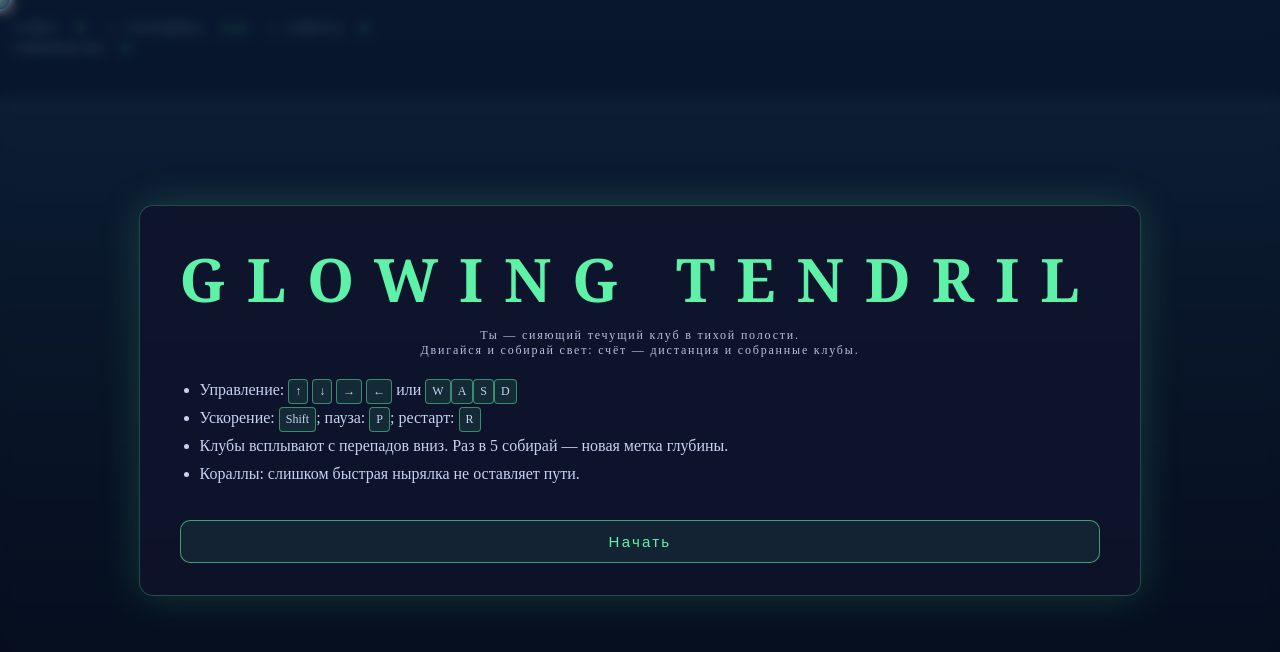
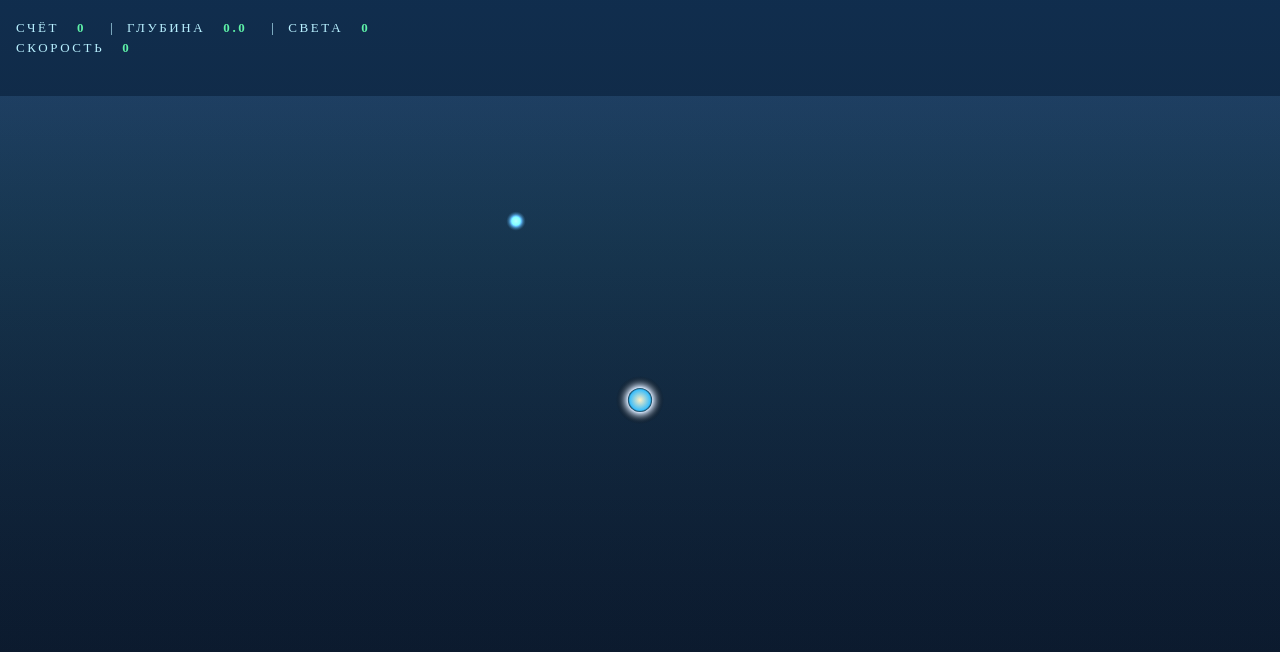
Before and after one commit to AlexanderKuzikov/GameTidepool, a plain HTML site: page index.html in a window 1280 px wide. Drawn offline with Linux system fonts and the light colour scheme; animation ran at ten frames a second.

Commit message:
Быстрая навигация и автостарт

```diff
--- a/index.html
+++ b/index.html
@@ -230,11 +230,9 @@ var TICK = 0;
 
 function updatePlayer(dt) {
   var dir = inputDir();
-  var base = bnd.spd * 12;
-  var sp = dir.x || dir.y ? base : 0;
-  var accel = KEYS.shift ? sp * 3.2 : sp;
-  player.vx += dir.x * accel * dt - player.vx * (0.994 + 0.006 * bnd.spd);
-  player.vy += dir.y * accel * dt - player.vy * (0.994 + 0.006 * bnd.spd);
+  var acc = (dir.x || dir.y) ? (KEYS.shift ? 420 : 175) : 0;
+  player.vx += dir.x * acc * dt - player.vx * 0.96;
+  player.vy += dir.y * acc * dt - player.vy * 0.96;
   player.x += player.vx * dt;
   player.y += player.vy * dt;
   player.x = clamp(player.x, 6, W - 6);
@@ -503,7 +501,8 @@ $("overMenu").addEventListener("click", function () {
 window.addEventListener("resize", resize);
 
 ensureAudio();
-setTimeout(function () { $("menu").classList.remove("hidden"); }, 300);
+setTimeout(function () { if (st !== "play") startGame(); }, 400);
+setTimeout(function () { if (st !== "play") $("menu").classList.remove("hidden"); }, 300);
 draw();
 })();
 </script>
```
Also changed, not shown: 2 other files.
